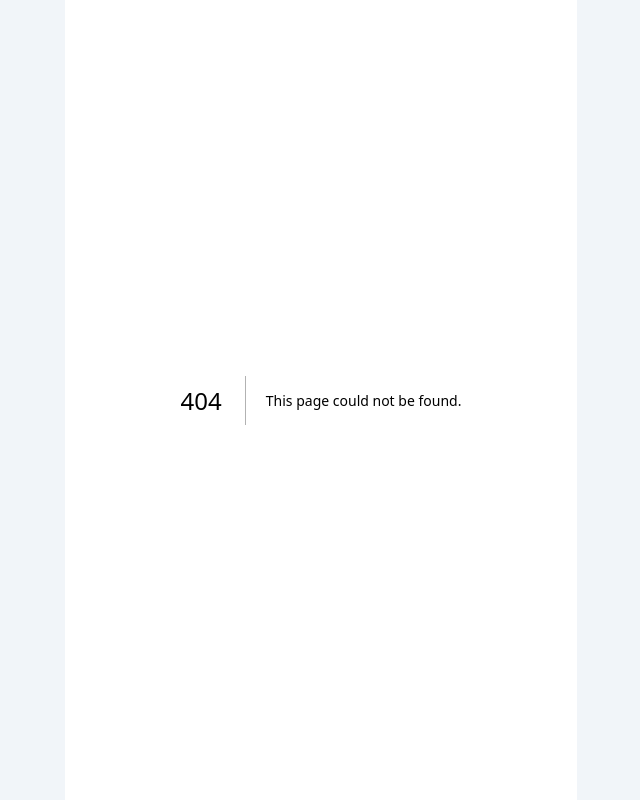
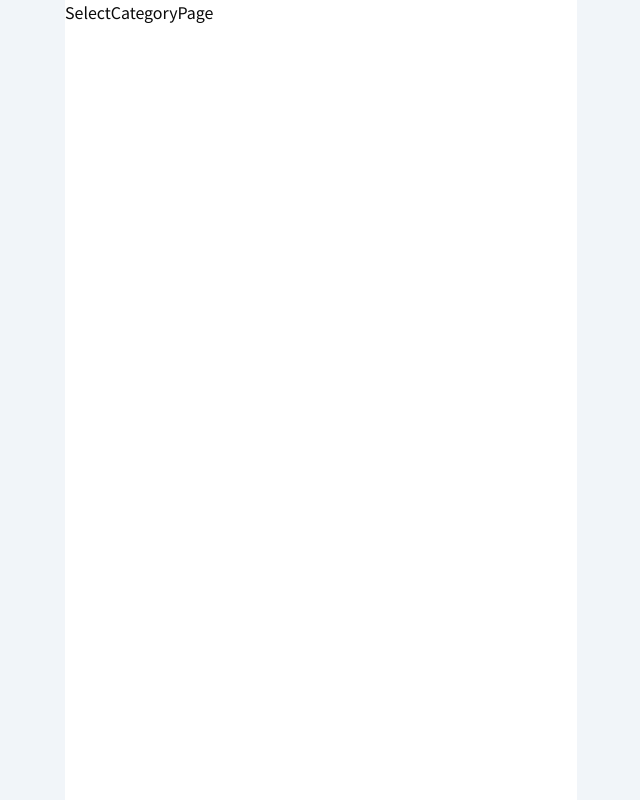
Before and after one commit to DevKor-github/team-sprint-blccu-frontend, a Next.js app: page /users/1/select-category in a window 1280 px wide. Before the commit this address had no page. Shown: the whole page, without its empty margins (319-959 px from the left). Built offline with nearby package versions, Linux system fonts and the light colour scheme.

Commit message:
chore(routing): rename /users/[username]/select-categories -> /users/[username]/select-category

```diff
--- a/app/(public)/users/[username]/select-categories/page.tsx
+++ /dev/null
@@ -1,5 +0,0 @@
-const SelectCategoriesPage = () => {
-  return <div>SelectCategoriesPage</div>;
-};
-
-export default SelectCategoriesPage;
--- /dev/null
+++ b/app/(public)/users/[username]/select-category/page.tsx
@@ -0,0 +1,5 @@
+const SelectCategoryPage = () => {
+  return <div>SelectCategoryPage</div>;
+};
+
+export default SelectCategoryPage;
```
